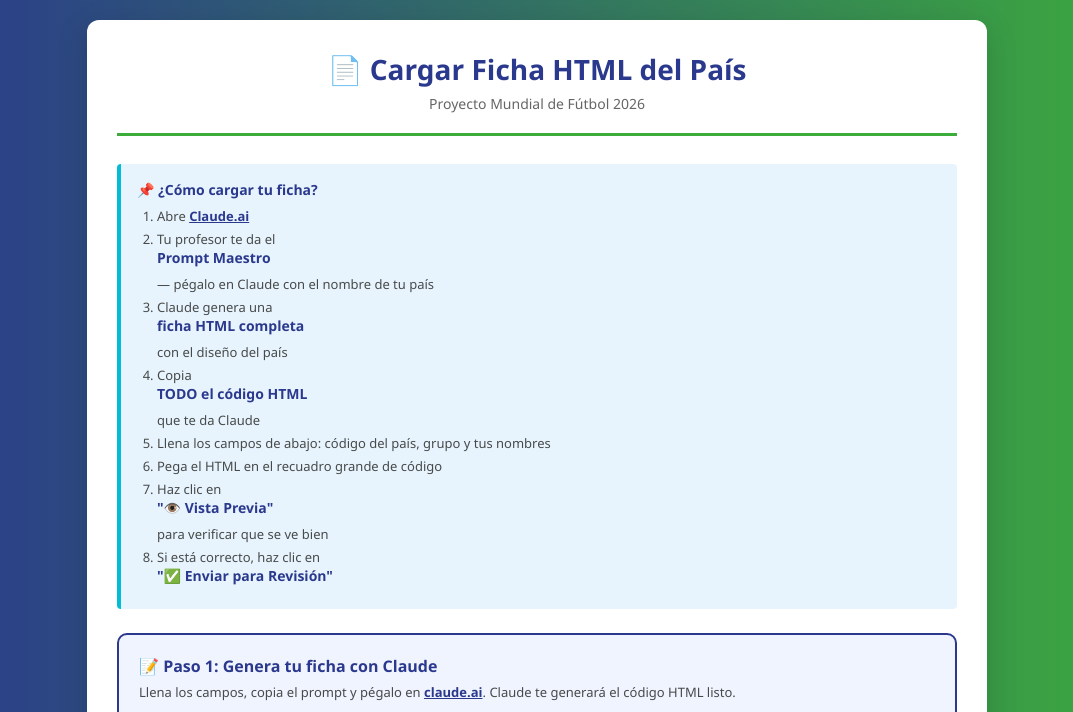
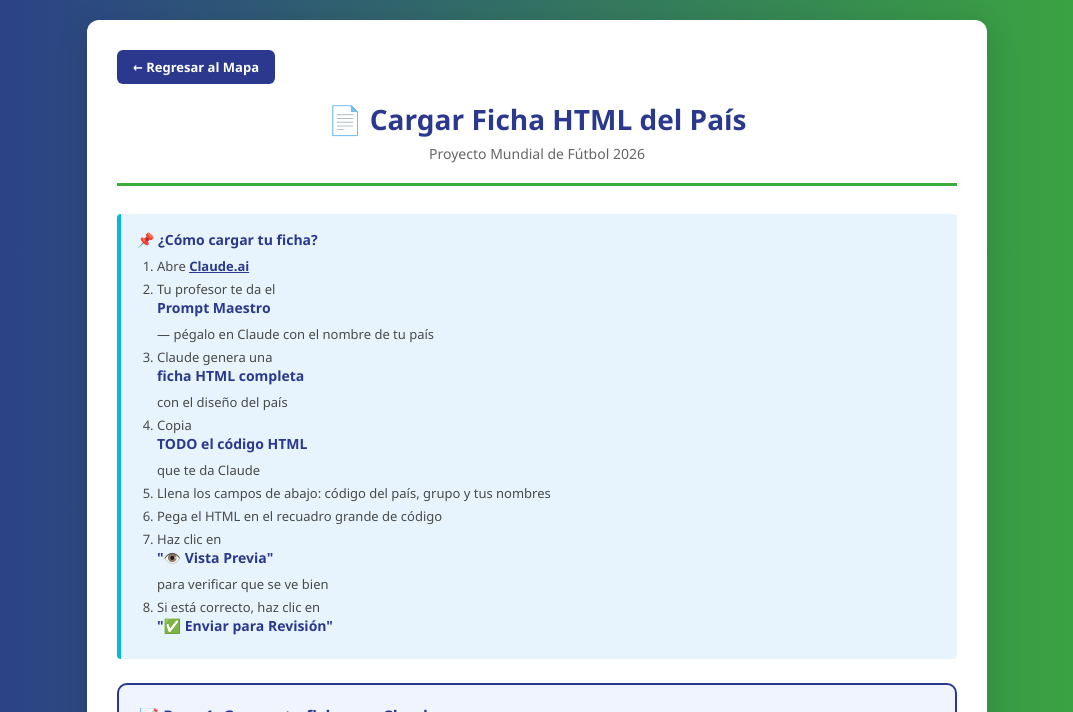
Before and after one commit to dannymrc2025/proyecto-mundial-2026, a website built with Vite: page agregar-ficha.html in a window 1280 px wide. Shown: the top 712 px of the page, without its empty margins (103-1176 px from the left). Built offline with nearby package versions, Linux system fonts and the light colour scheme; no server answers.

Commit message:
feat: botón regresar al mapa en módulo alumno

```diff
--- a/agregar-ficha.html
+++ b/agregar-ficha.html
@@ -204,6 +204,10 @@
 </head>
 <body>
   <div class="container">
+
+    <div style="margin-bottom:16px;">
+      <a href="./index.html" style="display:inline-flex;align-items:center;gap:6px;padding:8px 16px;background:#2A398D;color:white;border-radius:6px;text-decoration:none;font-weight:700;font-size:13px;transition:background 0.2s;" onmouseover="this.style.background='#1a2568'" onmouseout="this.style.background='#2A398D'">← Regresar al Mapa</a>
+    </div>
 
     <div class="header">
       <h1>📄 Cargar Ficha HTML del País</h1>
```
